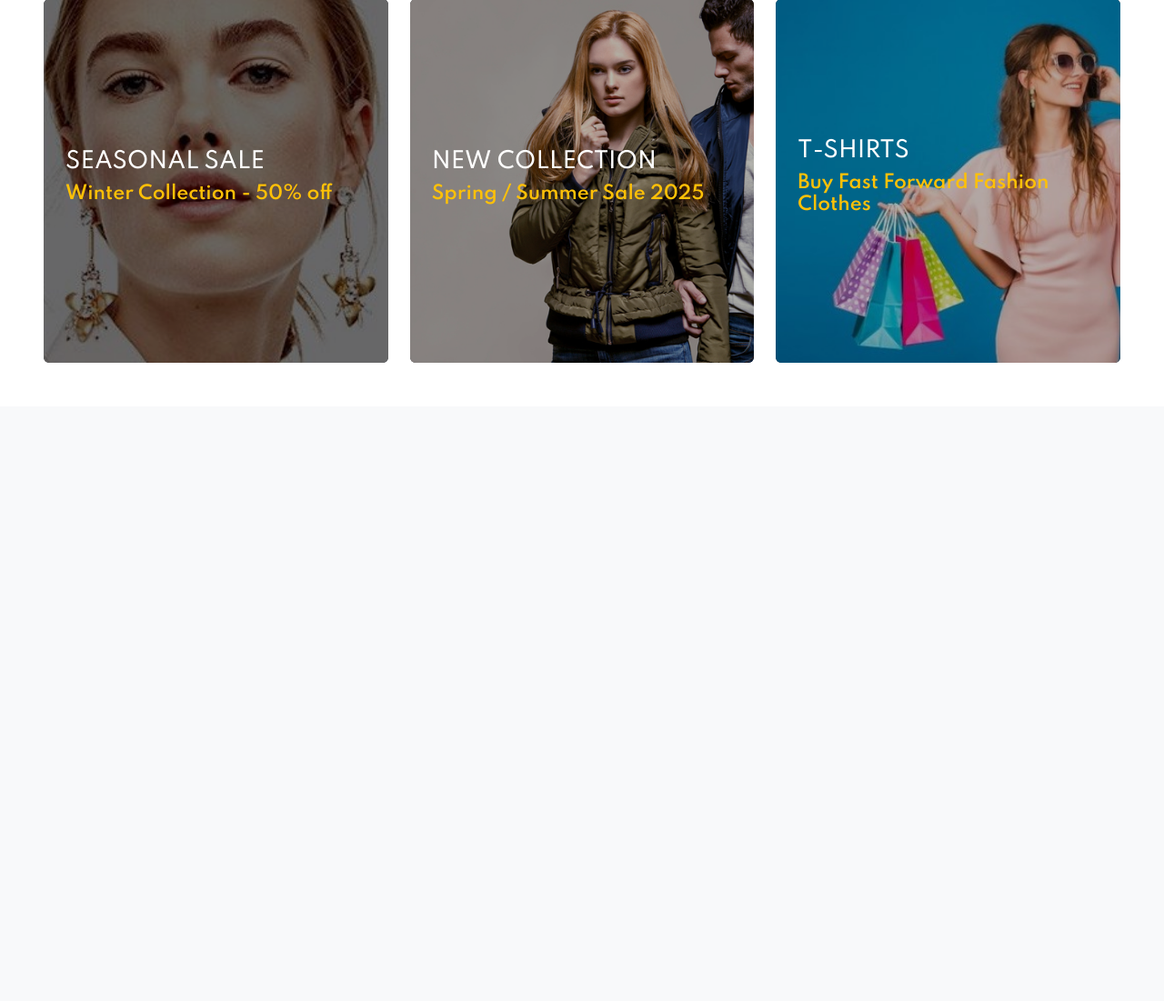
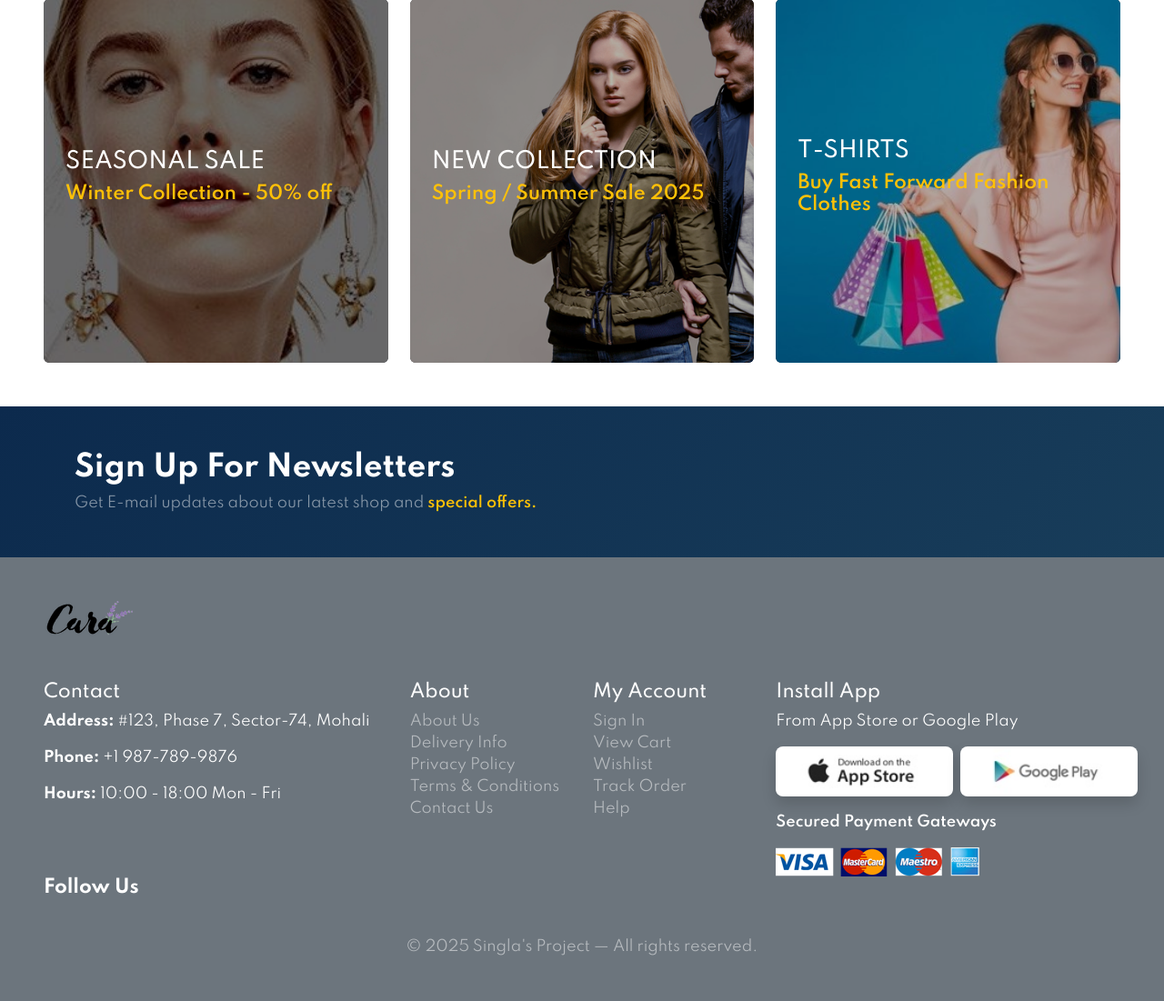
Before and after one commit to singla25/symfony-ecommerce-project, a Symfony app: template templates/pages/index.html.twig in a window 1280 px wide. Shown: the part 4464-5565 px from the top of the page at 91% size. Before the commit the page ends 4863 px from the top, so only its background shows below. Run offline with Twig, Linux system fonts and the light colour scheme; the template is opened without the code that fills it, so the values that code supplies are empty; style sheets or scripts are compiled from the project's sources; some libraries are stand-ins or nearby versions.

Commit message:
commit home page

```diff
--- a/assets/styles/app.scss
+++ b/assets/styles/app.scss
@@ -13,7 +13,7 @@ html {
     scroll-behavior: smooth;
 }
 
-/* header */
+// header
 .navbar {
     background: #E3E6F3;
     box-shadow:  0 5px 15px rgba(0,0,0,0.06);
@@ -50,7 +50,21 @@ html {
     width: 100%;
 }
 
-/* Home Page */
+// footer
+footer a:hover {
+    color: #ffc107 !important; /* yellowish highlight on hover */
+    transition: color 0.3s ease;
+}
+
+footer img {
+    transition: transform 0.3s ease;
+}
+footer img:hover {
+    transform: scale(1.05);
+}
+
+
+// home page
 .feature-card {
     transition: transform 0.3s, box-shadow 0.3s;
 }
--- a/templates/pages/about.html.twig
+++ b/templates/pages/about.html.twig
@@ -6,4 +6,6 @@
 
 {% block body %}
     {{ include('pages/header.html.twig') }}
+
+    {{ include('pages/footer.html.twig') }}
 {% endblock %}
--- a/templates/pages/blog.html.twig
+++ b/templates/pages/blog.html.twig
@@ -6,4 +6,6 @@
 
 {% block body %}
     {{ include('pages/header.html.twig') }}
+
+    {{ include('pages/footer.html.twig') }}
 {% endblock %}
--- a/templates/pages/cart.html.twig
+++ b/templates/pages/cart.html.twig
@@ -6,4 +6,6 @@
 
 {% block body %}
     {{ include('pages/header.html.twig') }}
+
+    {{ include('pages/footer.html.twig') }}
 {% endblock %}
--- a/templates/pages/contact.html.twig
+++ b/templates/pages/contact.html.twig
@@ -6,4 +6,6 @@
 
 {% block body %}
     {{ include('pages/header.html.twig') }}
+
+    {{ include('pages/footer.html.twig') }}
 {% endblock %}
--- /dev/null
+++ b/templates/pages/footer.html.twig
@@ -0,0 +1,69 @@
+{% extends 'base.html.twig' %}
+
+{% block body %}
+    <footer class="bg-secondary text-white p-5">
+        <div class="row pb-5">
+            <div class="col text-center text-md-start">
+                <img src="{{ asset('img/logo.png') }}" alt="Logo" style="max-width: 180px;">
+            </div>
+        </div>
+
+        <div class="row g-4 text-center">
+            <div class="col-12 col-md-4 text-md-start">
+                <h5>Contact</h5>
+                <p><strong>Address:</strong> #123, Phase 7, Sector-74, Mohali</p>
+                <p><strong>Phone:</strong> +1 987-789-9876</p>
+                <p><strong>Hours:</strong> 10:00 - 18:00 Mon - Fri</p>
+            </div>
+
+            <div class="col-6 col-md-2 text-md-start">
+                <h5>About</h5>
+                <ul class="list-unstyled">
+                    <li><a href="#" class="text-white-50 text-decoration-none">About Us</a></li>
+                    <li><a href="#" class="text-white-50 text-decoration-none">Delivery Info</a></li>
+                    <li><a href="#" class="text-white-50 text-decoration-none">Privacy Policy</a></li>
+                    <li><a href="#" class="text-white-50 text-decoration-none">Terms & Conditions</a></li>
+                    <li><a href="#" class="text-white-50 text-decoration-none">Contact Us</a></li>
+                </ul>
+            </div>
+
+            <div class="col-6 col-md-2 text-md-start">
+                <h5>My Account</h5>
+                <ul class="list-unstyled">
+                    <li><a href="#" class="text-white-50 text-decoration-none">Sign In</a></li>
+                    <li><a href="#" class="text-white-50 text-decoration-none">View Cart</a></li>
+                    <li><a href="#" class="text-white-50 text-decoration-none">Wishlist</a></li>
+                    <li><a href="#" class="text-white-50 text-decoration-none">Track Order</a></li>
+                    <li><a href="#" class="text-white-50 text-decoration-none">Help</a></li>
+                </ul>
+            </div>
+
+            <div class="col-12 col-md-4 text-md-start">
+                <h5>Install App</h5>
+                <p>From App Store or Google Play</p>
+                <div class="d-flex mb-3">
+                    <img src="{{ asset('img/pay/app.jpg') }}" alt="App Store" class="me-2 shadow" style="height: 55px; border-radius: 8px;">
+                    <img src="{{ asset('img/pay/play.jpg') }}" alt="Google Play" class="shadow" style="height: 55px; border-radius: 8px;">
+                </div>
+                <p class="fw-semibold">Secured Payment Gateways</p>
+                <img src="{{ asset('img/pay/pay.png') }}" alt="Payment Methods" style="max-height: 50px;">
+            </div>
+        </div>
+
+        <div class="row">
+            <div class="col">
+                <h5 class="fw-bold mb-3">Follow Us</h5>
+                <div class="d-flex gap-3">
+                    <a href="#" class="text-white fs-4"><i class="fab fa-facebook-f"></i></a>
+                    <a href="#" class="text-white fs-4"><i class="fab fa-twitter"></i></a>
+                    <a href="#" class="text-white fs-4"><i class="fab fa-instagram"></i></a>
+                    <a href="#" class="text-white fs-4"><i class="fab fa-pinterest-p"></i></a>
+                    <a href="#" class="text-white fs-4"><i class="fab fa-youtube"></i></a>
+                </div>
+            </div>
+        </div>
+
+        <hr class="border-secondary mt-2">
+        <p class="text-center text-white-50 mb-0 px-3">&copy; 2025 Singla's Project — All rights reserved.</p>
+    </footer>
+{% endblock %}
--- a/templates/pages/index.html.twig
+++ b/templates/pages/index.html.twig
@@ -200,7 +200,24 @@
         </div>
     </section>
 
-    <section></section>
+    <section id="newsletter" class="py-5" style="background: linear-gradient(135deg, #0c2a4d, #183d5a);">
+        <div class="container">
+            <div class="row align-items-center">
+                <div class="col-md-6 mb-3 mb-md-0">
+                    <h2 class="text-white fw-bold mb-2">Sign Up For Newsletters</h2>
+                    <p class="text-white-50 mb-0">Get E-mail updates about our latest shop and <span class="text-warning fw-semibold">special offers.</span></p>
+                </div>
+{#                <div class="col-md-6">#}
+{#                    {{ form_start(newsletterForm, {'attr': {'class': 'd-flex'}}) }}#}
+{#                    {{ form_widget(newsletterForm.email, {'attr': {'class': 'form-control me-2 rounded-pill px-3', 'placeholder': 'Your email address'}}) }}#}
+{#                    <button type="submit" class="btn btn-success rounded-pill px-4 shadow">Sign Up</button>#}
+{#                    {{ form_end(newsletterForm) }}#}
+{#                </div>#}
+            </div>
+        </div>
+    </section>
 
 
+
+    {{ include('pages/footer.html.twig') }}
 {% endblock %}
--- a/templates/pages/shop.html.twig
+++ b/templates/pages/shop.html.twig
@@ -6,4 +6,6 @@
 
 {% block body %}
     {{ include('pages/header.html.twig') }}
+
+    {{ include('pages/footer.html.twig') }}
 {% endblock %}
```
